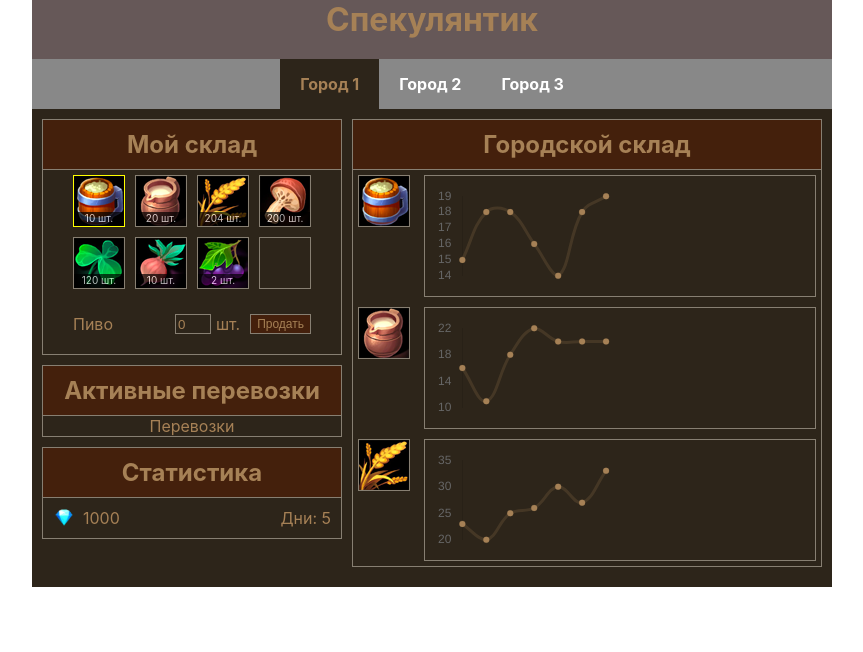
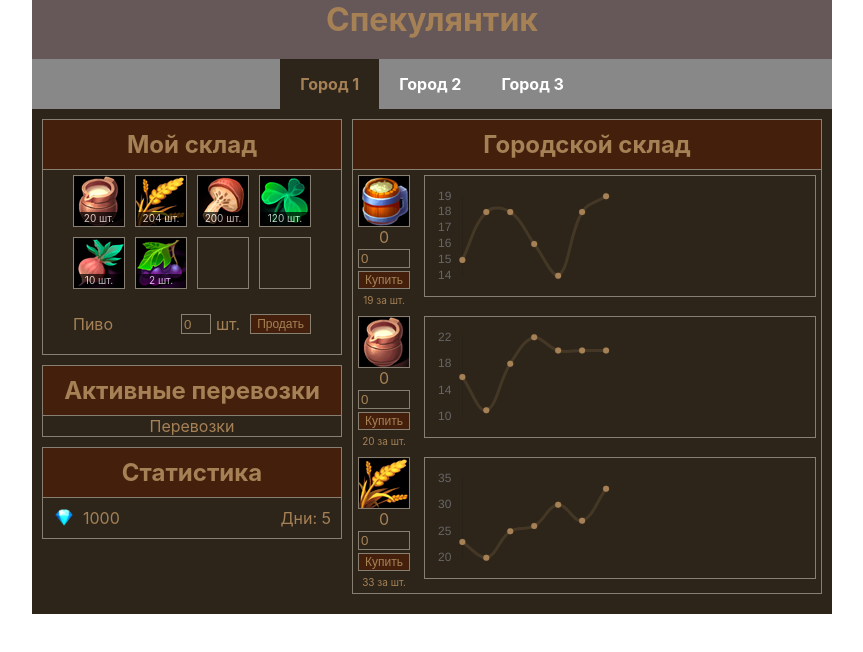
Before and after one commit to narek-9/react-game, a React (Vite) app: page / in a window 1280 px wide. Shown: the top 652 px of the page, without its empty margins (208-1071 px from the left). Built offline with nearby package versions, Linux system fonts and the light colour scheme.

Commit message:
Product buys function

```diff
--- a/src/components/App/App.tsx
+++ b/src/components/App/App.tsx
@@ -17,10 +17,7 @@ export const App: FC = () => {
     {
       cityId: 1,
       storage: [
-        {
-          id: 1,
-          qty: 10,
-        },
+
         {
           id: 2,
           qty: 20,
@@ -57,7 +54,6 @@ export const App: FC = () => {
       ],
     },
   ]);
-
   const [cityStorages, setCityStorages] = useState<cityStorage[]>([
     {
       cityId: 1,
@@ -86,7 +82,6 @@ export const App: FC = () => {
       ],
     },
   ]);
-
   const [money, setMoney] = useState<number>(1000);
   const [days, setDays] = useState<number>(1);
 
@@ -243,6 +238,36 @@ export const App: FC = () => {
     }
   };
 
+  const buyGoods = (goodId: number, qty: number, price: number) => {
+    const totalPrice = qty * price;
+
+    if (money >= totalPrice) {
+      const storagesNew = storages;
+
+      const index = storagesNew.findIndex((storage) => {
+        return storage.cityId === currentCity;
+      });
+
+      if (index > -1) {
+        const goodIndex = storagesNew[index].storage.findIndex((good) => {
+          return good.id === goodId;
+        });
+
+        if (goodIndex > -1) {
+          storagesNew[index].storage[goodIndex].qty += qty;
+        } else {
+          storagesNew[index].storage.push({
+            id: goodId,
+            qty,
+          });
+        }
+      }
+
+      setStorages(storagesNew);
+      setMoney(money - totalPrice);
+    }
+  };
+
   return (
     <div className="app">
       <h1 className="app-name">Спекулянтик</h1>
@@ -279,7 +304,12 @@ export const App: FC = () => {
         </div>
         <div className="column">
           <div className="city-storage">
-            <CityStorage storage={getCityStorage()} />
+            <CityStorage
+              storage={getCityStorage()}
+              onBuy={(goodId, qty, price) => {
+                buyGoods(goodId, qty, price);
+              }}
+            />
           </div>
         </div>
       </div>
--- a/src/components/CityStorage/CityStorage.scss
+++ b/src/components/CityStorage/CityStorage.scss
@@ -3,11 +3,15 @@
     display: flex;
     justify-content: space-between;
 
+    .good-item-description {
+      width: 52px;
+      margin: 5px;
+    }
+
     .good-item {
       width: 50px;
       height: 50px;
       border: 1px solid #877f72;
-      margin: 5px;
       vertical-align: top;
       background-image: url("../../icons.png");
       background-repeat: no-repeat;
@@ -70,6 +74,22 @@
       }
     }
 
+    .input-number {
+      background: none;
+      border: 1px solid #877f72;
+      color: #a68156;
+      width: 100%;
+    }
+
+    .button {
+      margin: 0;
+    }
+
+    .price-description {
+      font-size: 10px;
+      margin: 5px 0 0;
+    }
+
     .good-item-stats {
       border: 1px solid #877f72;
       padding: 10px;
--- a/src/components/CityStorage/CityStorage.tsx
+++ b/src/components/CityStorage/CityStorage.tsx
@@ -1,4 +1,4 @@
-import { FC } from "react";
+import { FC, useState } from "react";
 import { Line } from "react-chartjs-2";
 import {
   Chart,
@@ -21,9 +21,12 @@ interface ICityStorageProps {
     minPrice: number;
     maxPrice: number;
   }[];
+  onBuy: (goodId: number, qty: number, price: number) => void;
 }
 
-export const CityStorage: FC<ICityStorageProps> = ({ storage }) => {
+export const CityStorage: FC<ICityStorageProps> = ({ storage, onBuy }) => {
+  const [number, setNumber] = useState<number>(0);
+
   const options: ChartOptions<"line"> = {
     elements: {
       line: {
@@ -84,7 +87,40 @@ export const CityStorage: FC<ICityStorageProps> = ({ storage }) => {
           {storage.map((good) => {
             return (
               <div className="good-item-wrapper" key={good.id}>
-                <div className={"good-item item-" + good.id} />
+                <div className="good-item-description">
+                  <div className={"good-item item-" + good.id} />
+
+                  {number}
+                  <input
+                    type="text"
+                    name="count"
+                    autoComplete="false"
+                    maxLength={3}
+                    value={number}
+                    onChange={(e: React.ChangeEvent<HTMLInputElement>) => {
+                      setNumber(parseInt(e.currentTarget.value));
+                    }}
+                    className="input-number"
+                  />
+
+                  <button
+                    className="button"
+                    onClick={() => {
+                      onBuy(
+                        good.id,
+                        number,
+                        good.priceStats[good.priceStats.length - 1]
+                      );
+                      setNumber(0);
+                    }}
+                  >
+                    Купить
+                  </button>
+
+                  <p className="price-description">
+                    {good.priceStats[good.priceStats.length - 1]} за шт.
+                  </p>
+                </div>
                 <div className="good-item-stats">
                   <Line data={getGoodData(good.priceStats)} options={options} />
                 </div>
--- a/src/components/Storage/Storage.scss
+++ b/src/components/Storage/Storage.scss
@@ -111,30 +111,6 @@
       border: 1px solid #877f72;
       color: #a68156;
       margin-right: 5px;
-
-      &:focus,
-      &:active {
-        box-shadow: none;
-        outline: none;
-      }
-    }
-
-    .button {
-      background: #44200c;
-      color: #a68156;
-      border: 1px solid #877f72;
-      font-size: 12px;
-      cursor: pointer;
-      margin-left: 10px;
-
-      &:focus,
-      &:active {
-        outline: none;
-      }
-
-      &:hover {
-        color: white;
-      }
     }
   }
 }
--- a/src/index.scss
+++ b/src/index.scss
@@ -7,3 +7,31 @@ body {
     "Ubuntu", "Cantarell", "Fira Sans", "Droid Sans", "Helvetica Neue",
     sans-serif;
 }
+
+input {
+  box-sizing: border-box;
+
+  &:focus,
+  &:active {
+    box-shadow: none;
+    outline: none;
+  }
+}
+
+.button {
+  background: #44200c;
+  color: #a68156;
+  border: 1px solid #877f72;
+  font-size: 12px;
+  cursor: pointer;
+  margin-left: 10px;
+
+  &:focus,
+  &:active {
+    outline: none;
+  }
+
+  &:hover {
+    color: white;
+  }
+}
```
